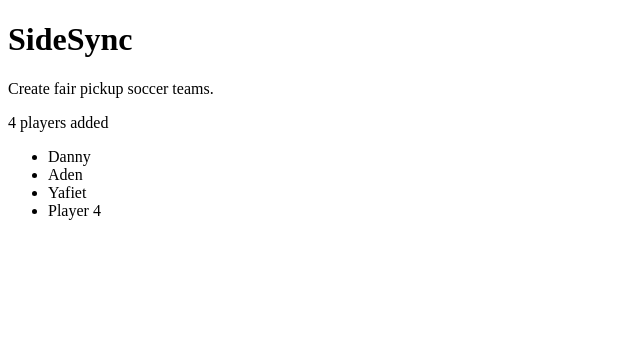
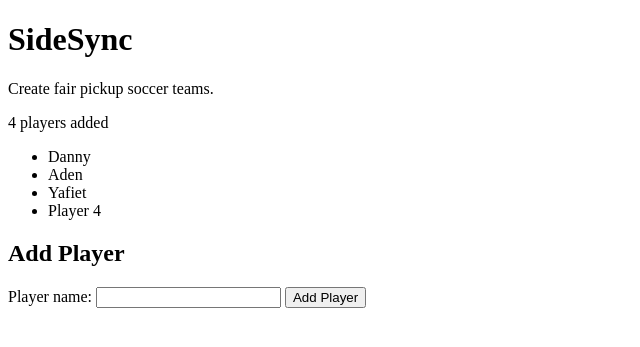
Before and after one commit to dannygirmay2007-tech/SideSync, a Flask app: page / in a window 1280 px wide. Shown: the top 347 px of the page, without its empty margins (0-640 px from the left). Run offline with Flask 3, Linux system fonts and the light colour scheme.

Commit message:
Add player submission form

```diff
--- a/app.py
+++ b/app.py
@@ -1,9 +1,15 @@
-from flask import Flask, render_template
+from flask import Flask, render_template, request, redirect, url_for
 
 app = Flask(__name__)
-@app.route("/")
+players = ["Danny", "Aden", "Yafiet", "Player 4"]
+@app.route("/", methods=["GET","POST"])
 def home():
-    players = ["Danny", "Aden", "Yafiet", "Player 4"]
+    if request.method == "POST":
+        player_name = request.form["player_name"].strip()
+
+        if player_name:
+            players.append(player_name)
+        return redirect(url_for("home"))
     return render_template("index.html", players = players, player_count = len(players))
 if __name__ == "__main__":
     app.run(debug=True)
--- a/templates/index.html
+++ b/templates/index.html
@@ -13,5 +13,11 @@
         <li>{{ player }}</li>
     {% endfor %}
     </ul>
+    <h2>Add Player</h2>
+    <form method="POST">
+        <label for="player_name">Player name:</label>
+        <input type = "text" id="player_name" name="player_name" required>
+        <button type="submit">Add Player</button>
+    </form>
 </body>
 </html>
```
